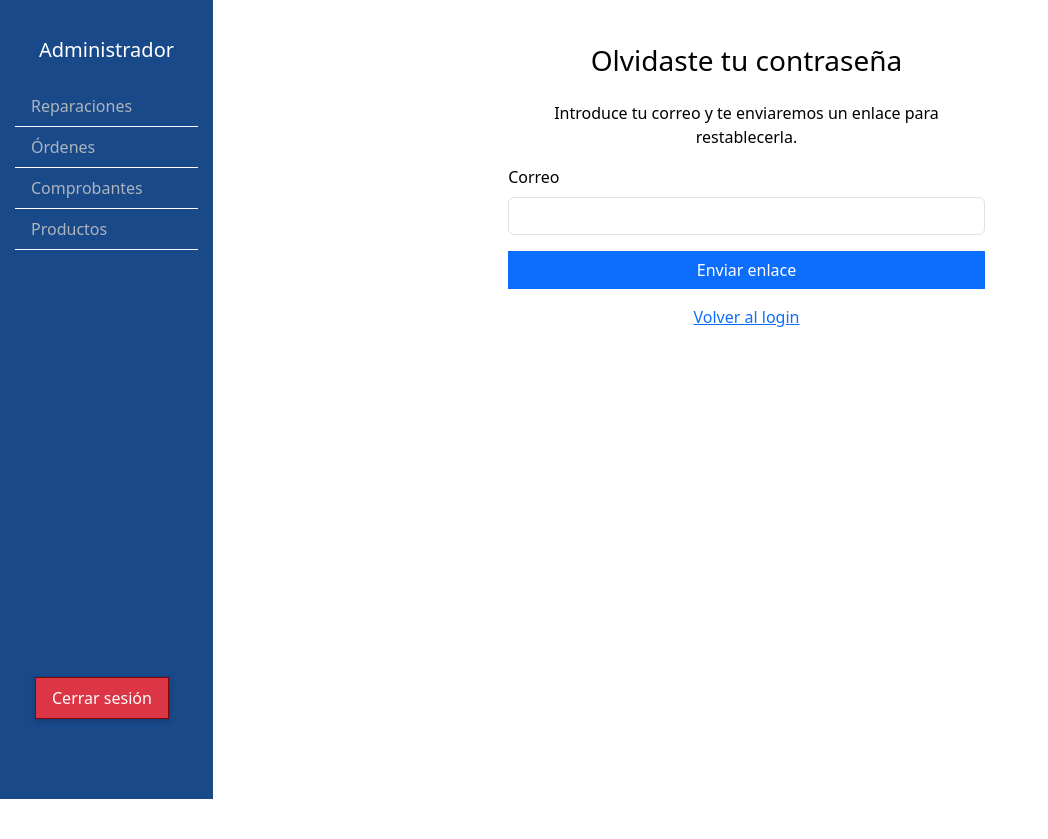
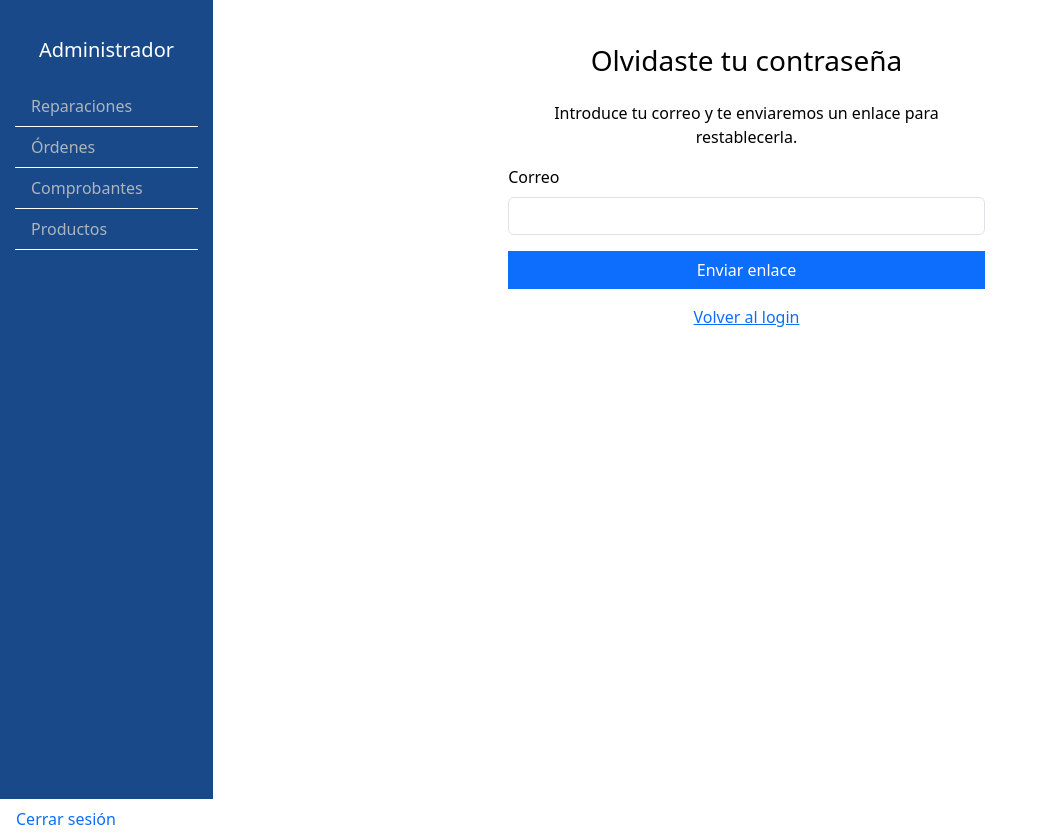
Before and after one commit to Ameteratzu/Rep.Mecanica, a Flask app: page /forgot in a window 1280 px wide. Shown: the part 61-900 px from the top of the page, without its empty margins (0-1048 px from the left). Before the commit the page ends 860 px from the top, so only its background shows below. Run offline with Flask 3, Linux system fonts and the light colour scheme; parts of the project's set-up code (start-up, migrations or seed data) failed here and were passed over.

Commit message:
cerrar sesion btn

```diff
--- a/app/templates/base.html
+++ b/app/templates/base.html
@@ -173,11 +173,14 @@
   </div>
 
   <!-- Botón fijo Cerrar Sesión -->
+  <ul class="nav flex-column">
+        <li class="nav-item">
   <a
     href="{{ url_for('main.logout') }}"
-    class="btn btn-danger btn-logout"
+    class="nav-link {% if request.endpoint == 'main.index' %}active{% endif %}"
   >Cerrar sesión</a>
-
+        </li>
+  </ul>
   <!-- Bootstrap JS Bundle -->
   <script src="https://cdn.jsdelivr.net/npm/bootstrap@5.3.0-alpha1/dist/js/bootstrap.bundle.min.js"></script>
 </body>
--- a/config.py
+++ b/config.py
@@ -12,7 +12,7 @@ class Config:
     SECURITY_PASSWORD_SALT = os.environ.get("SECURITY_PASSWORD_SALT", "otra-salt-larga")
 
     # Configuración de la base de datos
-    SQLALCHEMY_DATABASE_URI    = os.environ.get("DATABASE_URL", "mysql+pymysql://root:Danita2107@localhost:3306/Mecanica2")
+    SQLALCHEMY_DATABASE_URI    = os.environ.get("DATABASE_URL", "mysql+pymysql://root:@localhost:3306/Mecanica2")
     SQLALCHEMY_TRACK_MODIFICATIONS = False
 
     # Configuración de Flask-Mail
```
